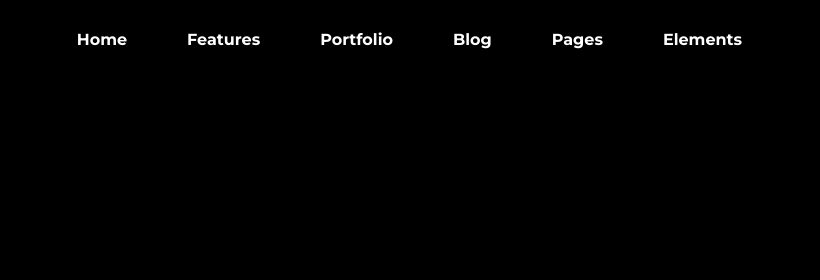
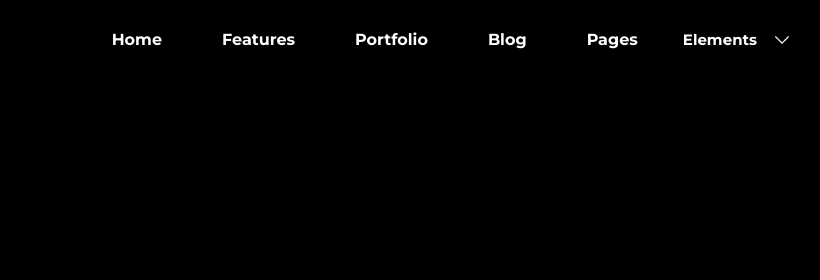
Before and after one commit to Venteee/project2, a plain HTML site: page index.html in a window 1280 px wide. Shown: the top 280 px of the page, 308-1128 px from the left. Drawn offline with Linux system fonts and the light colour scheme.

Commit message:
dropdown update

```diff
--- a/index.html
+++ b/index.html
@@ -23,7 +23,14 @@
                     <a href="#" target="_blank">Portfolio</a>
                     <a href="#" target="_blank">Blog</a>
                     <a href="#" target="_blank">Pages</a>
-                    <a href="#" target="_blank">Elements</a>
+                    <div class="dropdown">
+                        <button class="dropdown">Elements</button>
+                            <div class="dropdown-content">
+                                <a href="#" target="_blank">Element1</a>
+                                <a href="#" target="_blank">Element2</a>
+                                <a href="#" target="_blank">Element3</a>
+                            </div>
+                    </div>
                 </div>
             </div>
         </div>
--- a/style.css
+++ b/style.css
@@ -105,3 +105,51 @@ h2 {
     color: white;
     margin-top: 25px;
 }
+
+.dropdown {
+    position: relative;
+}
+
+.dropdown-content a{
+    font-size: 12px;
+    padding: 10px 15px;
+}
+
+.dropdown-content {
+    position: absolute;
+    display: none;
+}
+
+.dropdown:hover .dropdown-content {
+    display: flex;
+    flex-direction: column;
+}
+
+.menu a:hover {
+    color: purple;
+    font-size: 16px;
+}
+
+.menu button {
+    padding: 30px 15px;
+    font-family: 'Montserrat', sans-serif;
+    font-weight: bold;
+    font-size: 15px;
+    color: white;
+    text-decoration: none;
+    background: none;
+    border: none;
+    position: relative;
+}
+
+.menu button::after {
+    content: "";
+    background-image: url(./img/arrow.png);
+    background-size: 20px;
+    background-repeat: no-repeat;
+    position: absolute;
+    top: 38%;
+    left: 100%;
+    width: 20px;
+    height: 20px;
+}
```
Also changed, not shown: img/arrow.png (added).
